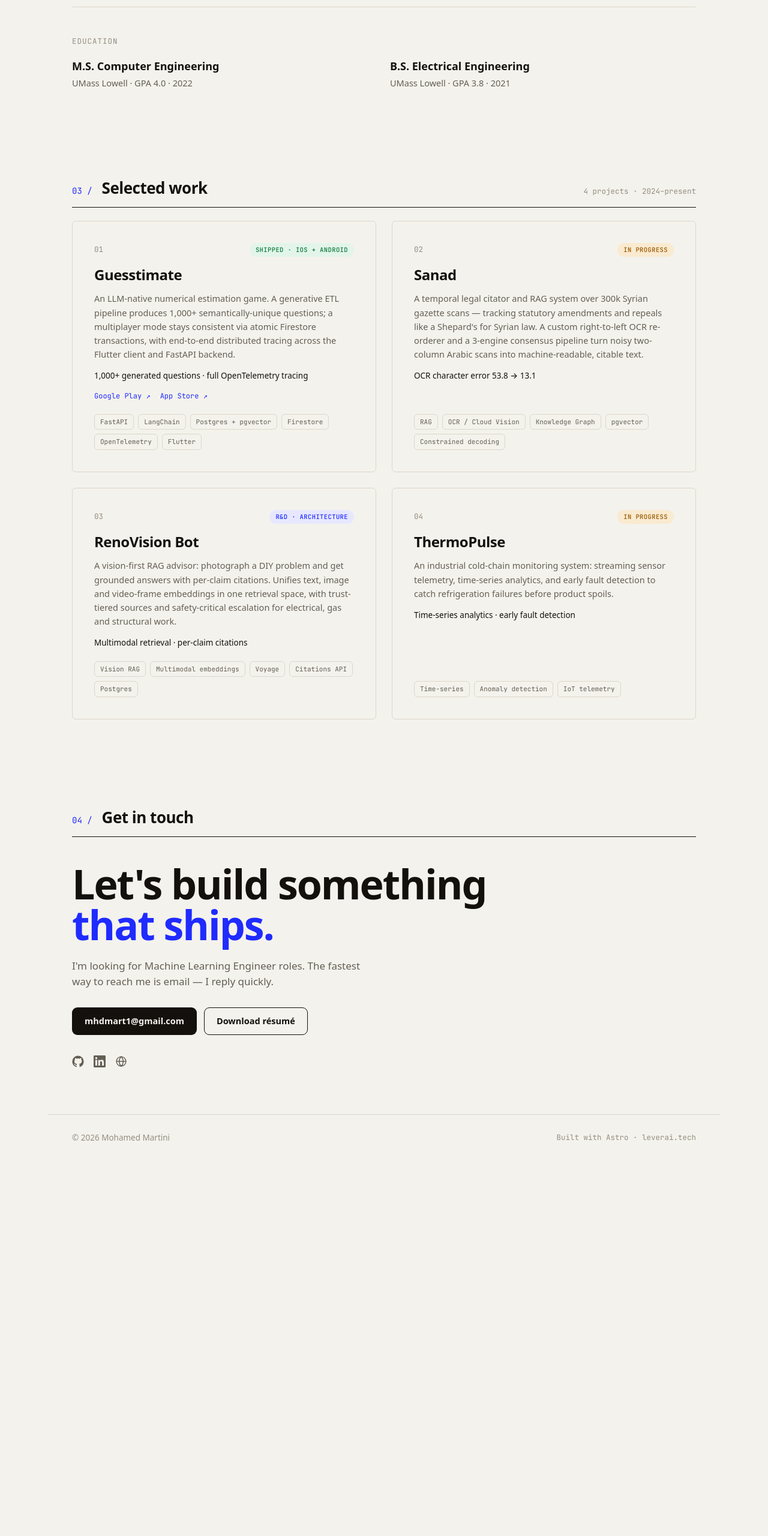
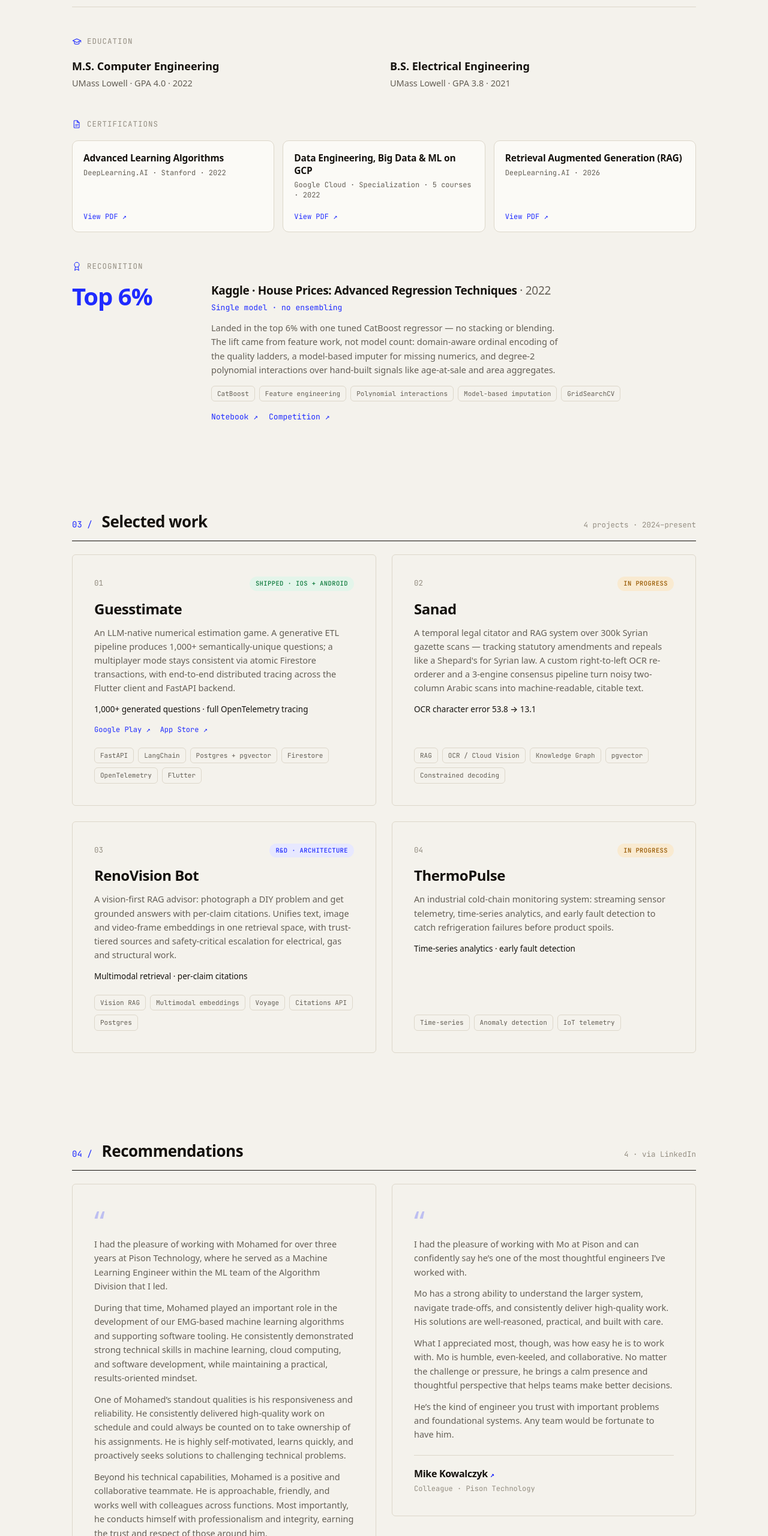
Before and after one commit to MhdMartini/resume, an Astro site: page / in a window 1280 px wide. Shown: the part 2593-5153 px from the top of the page at 60% size. Before the commit the page ends 4535 px from the top, so only its background shows below. Built offline with nearby package versions, Linux system fonts and the light colour scheme; Astro itself is replaced by a stand-in of ours; a web font is replaced by a local one.

Commit message:
add certificates, recommendations, and recognitions

```diff
--- a/src/components/Experience.astro
+++ b/src/components/Experience.astro
@@ -1,5 +1,5 @@
 ---
-import { experience, education } from '../data/site';
+import { experience, education, recognition, certifications } from '../data/site';
 ---
 
 <section id="experience">
@@ -35,7 +35,14 @@ import { experience, education } from '../data/site';
     </div>
 
     <div class="edu reveal">
-      <div class="edu-label">Education</div>
+      <div class="edu-label">
+        <svg class="sub-ico" viewBox="0 0 24 24" fill="none" stroke="currentColor" stroke-width="1.6" stroke-linecap="round" stroke-linejoin="round" aria-hidden="true">
+          <path d="M2 8.5 12 4l10 4.5-10 4.5L2 8.5Z" />
+          <path d="M6 10.6V15c0 1.4 2.7 2.5 6 2.5s6-1.1 6-2.5v-4.4" />
+          <path d="M22 8.5v4" />
+        </svg>
+        Education
+      </div>
       <div class="edu-grid">
         {
           education.map((e) => (
@@ -48,6 +55,69 @@ import { experience, education } from '../data/site';
           ))
         }
       </div>
+    </div>
+
+    <div class="certs reveal">
+      <div class="edu-label">
+        <svg class="sub-ico" viewBox="0 0 24 24" fill="none" stroke="currentColor" stroke-width="1.6" stroke-linecap="round" stroke-linejoin="round" aria-hidden="true">
+          <path d="M6 3h7l5 5v12a1 1 0 0 1-1 1H6a1 1 0 0 1-1-1V4a1 1 0 0 1 1-1Z" />
+          <path d="M13 3v5h5" />
+          <path d="M8.5 13h7M8.5 16.5h5" />
+        </svg>
+        Certifications
+      </div>
+      <div class="cert-row">
+        {
+          certifications.map((c) => (
+            <a class="cert-card" href={c.file} target="_blank" rel="noopener noreferrer">
+              <div class="cert-title">{c.title}</div>
+              <div class="cert-meta">
+                {c.issuer} · {c.meta}
+              </div>
+              <span class="cert-view">
+                View PDF <span aria-hidden="true">↗</span>
+              </span>
+            </a>
+          ))
+        }
+      </div>
+    </div>
+
+    <div class="recognition reveal">
+      <div class="edu-label">
+        <svg class="sub-ico" viewBox="0 0 24 24" fill="none" stroke="currentColor" stroke-width="1.6" stroke-linecap="round" stroke-linejoin="round" aria-hidden="true">
+          <circle cx="12" cy="8" r="6" />
+          <path d="M8.5 13.2 7 22l5-3 5 3-1.5-8.8" />
+        </svg>
+        Recognition
+      </div>
+      {
+        recognition.map((r) => (
+          <article class="rec-item">
+            <div class="rec-rank">{r.rank}</div>
+            <div class="rec-content">
+              <h3 class="rec-title">
+                {r.title}
+                <span class="rec-year"> · {r.meta}</span>
+              </h3>
+              <div class="rec-metric">{r.metric}</div>
+              <p class="rec-blurb">{r.blurb}</p>
+              <div class="chips rec-chips">
+                {r.tags.map((t) => (
+                  <span class="chip">{t}</span>
+                ))}
+              </div>
+              <div class="rec-links">
+                {r.links.map((l) => (
+                  <a class="rec-link" href={l.href} target="_blank" rel="noopener noreferrer">
+                    {l.label} <span aria-hidden="true">↗</span>
+                  </a>
+                ))}
+              </div>
+            </div>
+          </article>
+        ))
+      }
     </div>
   </div>
 </section>
@@ -119,16 +189,132 @@ import { experience, education } from '../data/site';
     transform: rotate(45deg);
   }
 
+  .recognition {
+    margin-top: clamp(34px, 5vw, 48px);
+  }
+  .rec-item {
+    display: grid;
+    grid-template-columns: 200px 1fr;
+    gap: clamp(18px, 3vw, 32px);
+    margin-top: 4px;
+  }
+  .rec-rank {
+    font-family: var(--font-display);
+    font-weight: 600;
+    font-size: clamp(30px, 4vw, 40px);
+    letter-spacing: -1px;
+    line-height: 1;
+    color: var(--accent);
+    padding-top: 2px;
+  }
+  .rec-title {
+    font-family: var(--font-display);
+    font-weight: 600;
+    font-size: clamp(17px, 2.2vw, 19px);
+    letter-spacing: -0.3px;
+    line-height: 1.3;
+  }
+  .rec-year {
+    color: var(--muted);
+    font-weight: 400;
+  }
+  .rec-metric {
+    font-family: var(--font-mono);
+    font-size: 13px;
+    color: var(--accent);
+    margin-top: 7px;
+  }
+  .rec-blurb {
+    color: var(--muted);
+    font-size: 14.5px;
+    line-height: 1.62;
+    margin-top: 12px;
+    max-width: 70ch;
+  }
+  .rec-chips {
+    margin-top: 14px;
+  }
+  .rec-links {
+    display: flex;
+    flex-wrap: wrap;
+    gap: 18px;
+    margin-top: 16px;
+  }
+  .rec-link {
+    font-family: var(--font-mono);
+    font-size: 13px;
+    color: var(--accent);
+    border-bottom: 1px solid transparent;
+    transition: border-color 0.2s ease;
+  }
+  .rec-link:hover {
+    border-bottom-color: var(--accent);
+  }
+
+  .certs {
+    margin-top: clamp(34px, 5vw, 48px);
+  }
+  .cert-row {
+    display: grid;
+    grid-template-columns: repeat(3, 1fr);
+    gap: 14px;
+  }
+  .cert-card {
+    display: flex;
+    flex-direction: column;
+    gap: 6px;
+    padding: 18px 18px 16px;
+    border: 1px solid var(--line);
+    border-radius: 10px;
+    background: var(--bg-elev);
+    transition: transform 0.15s ease, border-color 0.2s ease;
+  }
+  .cert-card:hover {
+    transform: translateY(-3px);
+    border-color: var(--line-strong);
+  }
+  .cert-title {
+    font-family: var(--font-display);
+    font-weight: 600;
+    font-size: 15.5px;
+    line-height: 1.32;
+    letter-spacing: -0.2px;
+  }
+  .cert-meta {
+    font-family: var(--font-mono);
+    font-size: 12px;
+    color: var(--muted);
+    line-height: 1.4;
+  }
+  .cert-view {
+    margin-top: auto;
+    padding-top: 12px;
+    font-family: var(--font-mono);
+    font-size: 12px;
+    color: var(--accent);
+  }
+
   .edu {
     margin-top: clamp(34px, 5vw, 48px);
   }
   .edu-label {
+    display: flex;
+    align-items: center;
+    gap: 9px;
     font-family: var(--font-mono);
     font-size: 12.5px;
     letter-spacing: 1px;
     text-transform: uppercase;
     color: var(--faint);
     margin-bottom: 18px;
+  }
+  /* monochrome line icon anchoring each sub-section — accent matches the
+     section numbers, bullets and links */
+  .sub-ico {
+    width: 16px;
+    height: 16px;
+    color: var(--accent);
+    flex: none;
   }
   .edu-grid {
     display: grid;
@@ -147,15 +333,23 @@ import { experience, education } from '../data/site';
   }
 
   @media (max-width: 680px) {
-    .item {
+    .item,
+    .rec-item {
       grid-template-columns: 1fr;
       gap: 6px;
     }
-    .date {
+    .date,
+    .rec-rank {
       padding-top: 0;
+    }
+    .rec-rank {
+      margin-bottom: 6px;
     }
     .edu-grid {
       grid-template-columns: 1fr;
     }
+    .cert-row {
+      grid-template-columns: 1fr;
+    }
   }
 </style>
--- a/src/components/Footer.astro
+++ b/src/components/Footer.astro
@@ -6,7 +6,7 @@ const year = 2026;
 <section id="contact" class="contact">
   <div class="wrap">
     <div class="sec-head reveal">
-      <span class="num">04 /</span>
+      <span class="num">05 /</span>
       <span class="title">Get in touch</span>
     </div>
 
--- /dev/null
+++ b/src/components/Testimonials.astro
@@ -0,0 +1,109 @@
+---
+import { testimonials } from '../data/site';
+---
+
+<section id="recommendations">
+  <div class="wrap">
+    <div class="sec-head reveal">
+      <span class="num">04 /</span>
+      <span class="title">Recommendations</span>
+      <span class="meta">{testimonials.length} · via LinkedIn</span>
+    </div>
+
+    <div class="cards">
+      {
+        testimonials.map((t) => (
+          <article class="card reveal">
+            <span class="mark" aria-hidden="true">“</span>
+            <div class="quote">
+              {t.quote.map((p) => (
+                <p>{p}</p>
+              ))}
+            </div>
+            <div class="attr">
+              <a class="name" href={t.profile} target="_blank" rel="noopener noreferrer">
+                {t.name} <span class="ext" aria-hidden="true">↗</span>
+              </a>
+              <div class="role">
+                {t.relationship} · {t.company}
+              </div>
+            </div>
+          </article>
+        ))
+      }
+    </div>
+  </div>
+</section>
+
+<style>
+  .cards {
+    margin-top: 22px;
+    display: grid;
+    grid-template-columns: repeat(2, 1fr);
+    gap: clamp(18px, 2.2vw, 26px);
+    align-items: start;
+  }
+  /* same surface language as the project cards: hairline border, tight
+     radius, accent on hover */
+  .card {
+    display: flex;
+    flex-direction: column;
+    padding: clamp(26px, 3vw, 36px);
+    border: 1px solid var(--line);
+    border-radius: 6px;
+    transition: border-color 0.25s ease, transform 0.25s ease;
+  }
+  .card:hover {
+    border-color: var(--accent);
+    transform: translateY(-4px);
+  }
+  .mark {
+    font-family: var(--font-display);
+    font-size: 50px;
+    line-height: 1;
+    color: var(--accent);
+    opacity: 0.25;
+    margin-bottom: 2px;
+  }
+  .quote {
+    display: grid;
+    gap: 12px;
+  }
+  .quote p {
+    color: var(--muted);
+    font-size: 14.5px;
+    line-height: 1.62;
+  }
+  .attr {
+    margin-top: 22px;
+    padding-top: 18px;
+    border-top: 1px solid var(--line);
+  }
+  .name {
+    font-family: var(--font-display);
+    font-weight: 600;
+    font-size: 16px;
+    letter-spacing: -0.3px;
+    transition: color 0.2s ease;
+  }
+  .name:hover {
+    color: var(--accent);
+  }
+  .name .ext {
+    font-family: var(--font-mono);
+    font-size: 12px;
+    color: var(--accent);
+  }
+  .role {
+    font-family: var(--font-mono);
+    font-size: 12px;
+    color: var(--faint);
+    margin-top: 4px;
+  }
+
+  @media (max-width: 680px) {
+    .cards {
+      grid-template-columns: 1fr;
+    }
+  }
+</style>
--- a/src/data/site.ts
+++ b/src/data/site.ts
@@ -141,6 +141,66 @@ export const education: Education[] = [
   { degree: 'B.S. Electrical Engineering', org: 'UMass Lowell', meta: 'GPA 3.8 · 2021' },
 ];
 
+export type Recognition = {
+  rank: string; // headline result, e.g. "Top 6%"
+  title: string;
+  meta: string; // year / scope
+  metric: string; // short highlighted differentiator
+  blurb: string;
+  tags: string[];
+  links: { label: string; href: string }[];
+};
+
+export const recognition: Recognition[] = [
+  {
+    rank: 'Top 6%',
+    title: 'Kaggle · House Prices: Advanced Regression Techniques',
+    meta: '2022',
+    metric: 'Single model · no ensembling',
+    blurb:
+      'Landed in the top 6% with one tuned CatBoost regressor — no stacking or blending. The lift came from feature work, not model count: domain-aware ordinal encoding of the quality ladders, a model-based imputer for missing numerics, and degree-2 polynomial interactions over hand-built signals like age-at-sale and area aggregates.',
+    tags: ['CatBoost', 'Feature engineering', 'Polynomial interactions', 'Model-based imputation', 'GridSearchCV'],
+    links: [
+      {
+        label: 'Notebook',
+        href: 'https://www.kaggle.com/code/mohamedmartini/house-price-prediction-top-6-no-ensemble',
+      },
+      {
+        label: 'Competition',
+        href: 'https://www.kaggle.com/competitions/house-prices-advanced-regression-techniques',
+      },
+    ],
+  },
+];
+
+export type Certification = {
+  title: string;
+  issuer: string;
+  meta: string; // scope / year
+  file: string; // path under public/ — opens the PDF
+};
+
+export const certifications: Certification[] = [
+  {
+    title: 'Advanced Learning Algorithms',
+    issuer: 'DeepLearning.AI · Stanford',
+    meta: '2022',
+    file: '/certificates/advanced-learning-algorithms.pdf',
+  },
+  {
+    title: 'Data Engineering, Big Data & ML on GCP',
+    issuer: 'Google Cloud',
+    meta: 'Specialization · 5 courses · 2022',
+    file: '/certificates/data-engineering-ml-gcp.pdf',
+  },
+  {
+    title: 'Retrieval Augmented Generation (RAG)',
+    issuer: 'DeepLearning.AI',
+    meta: '2026',
+    file: '/certificates/retrieval-augmented-generation.pdf',
+  },
+];
+
 export type SkillGroup = { label: string; items: string[] };
 
 export const skills: SkillGroup[] = [
@@ -162,3 +222,60 @@ export const skills: SkillGroup[] = [
     items: ['FastAPI', 'REST', 'gRPC', 'WebSockets', 'SSE', 'Docker', 'Docker Compose', 'GitHub Actions', 'OpenTelemetry', 'uv workspaces'],
   },
 ];
+
+export type Testimonial = {
+  quote: string[]; // one entry per paragraph
+  name: string;
+  relationship: string;
+  company: string;
+  profile: string; // LinkedIn URL — links the name for verifiability
+};
+
+// Ordered as displayed. Sourced from LinkedIn recommendations.
+export const testimonials: Testimonial[] = [
+  {
+    quote: [
+      'I had the pleasure of working with Mohamed for over three years at Pison Technology, where he served as a Machine Learning Engineer within the ML team of the Algorithm Division that I led.',
+      'During that time, Mohamed played an important role in the development of our EMG-based machine learning algorithms and supporting software tooling. He consistently demonstrated strong technical skills in machine learning, cloud computing, and software development, while maintaining a practical, results-oriented mindset.',
+      'One of Mohamed’s standout qualities is his responsiveness and reliability. He consistently delivered high-quality work on schedule and could always be counted on to take ownership of his assignments. He is highly self-motivated, learns quickly, and proactively seeks solutions to challenging technical problems.',
+      'Beyond his technical capabilities, Mohamed is a positive and collaborative teammate. He is approachable, friendly, and works well with colleagues across functions. Most importantly, he conducts himself with professionalism and integrity, earning the trust and respect of those around him.',
+      'I would highly recommend Mohamed to any organization seeking a talented machine learning engineer with strong technical expertise, a great work ethic, and excellent character. I am confident he will be a valuable asset to any team he joins.',
+    ],
+    name: 'Xiaofeng Tan',
+    relationship: 'Manager',
+    company: 'Pison Technology',
+    profile: 'https://www.linkedin.com/in/xiaofeng-tan-0a832369/',
+  },
+  {
+    quote: [
+      'I had the pleasure of working with Mo at Pison and can confidently say he’s one of the most thoughtful engineers I’ve worked with.',
+      'Mo has a strong ability to understand the larger system, navigate trade-offs, and consistently deliver high-quality work. His solutions are well-reasoned, practical, and built with care.',
+      'What I appreciated most, though, was how easy he is to work with. Mo is humble, even-keeled, and collaborative. No matter the challenge or pressure, he brings a calm presence and thoughtful perspective that helps teams make better decisions.',
+      'He’s the kind of engineer you trust with important problems and foundational systems. Any team would be fortunate to have him.',
+    ],
+    name: 'Mike Kowalczyk',
+    relationship: 'Colleague',
+    company: 'Pison Technology',
+    profile: 'https://www.linkedin.com/in/mike-kowalczyk-78592839/',
+  },
+  {
+    quote: [
+      'I worked closely with Mo on several projects including machine learning infrastructure and pipelines as well as data science modeling.',
+      'One of the projects I was impressed with was his design and development of a custom ML pipeline that simply took YAML files with high-level instructions and converted them to full ML pipelines that ran in one line. The impressive part was the easy integration with existing Pison custom preprocessing functions and model. It allowed the Data Science team to be much more efficient and let us focus on the actual experiments and development.',
+    ],
+    name: 'Sam Kovaly',
+    relationship: 'Teammate',
+    company: 'Pison Technology',
+    profile: 'https://www.linkedin.com/in/sam-kovaly-101/',
+  },
+  {
+    quote: [
+      'I highly recommend Mo. Not only does he have an impressive breadth of knowledge (from ML to life sciences), but he is also an exceptional collaborator and mentor.',
+      'Mo and I worked together on several projects, and throughout that time he consistently demonstrated both technical expertise and a genuine willingness to help others grow. As a data analyst from a non-technical background, I greatly appreciated the time he took out of his busy schedule to review the structure and efficiency of my code! This feedback was not required for the project and was offered purely to help me grow as a programmer.',
+    ],
+    name: 'Katherine Fronczak',
+    relationship: 'Colleague',
+    company: 'Pison Technology',
+    profile: 'https://www.linkedin.com/in/katherine-fronczak/',
+  },
+];
--- a/src/pages/index.astro
+++ b/src/pages/index.astro
@@ -5,6 +5,7 @@ import Hero from '../components/Hero.astro';
 import Projects from '../components/Projects.astro';
 import Experience from '../components/Experience.astro';
 import Skills from '../components/Skills.astro';
+import Testimonials from '../components/Testimonials.astro';
 import Footer from '../components/Footer.astro';
 ---
 
@@ -15,6 +16,7 @@ import Footer from '../components/Footer.astro';
     <Skills />
     <Experience />
     <Projects />
+    <Testimonials />
     <Footer />
   </main>
 </Base>
```
Also changed, not shown: 3 other files.
